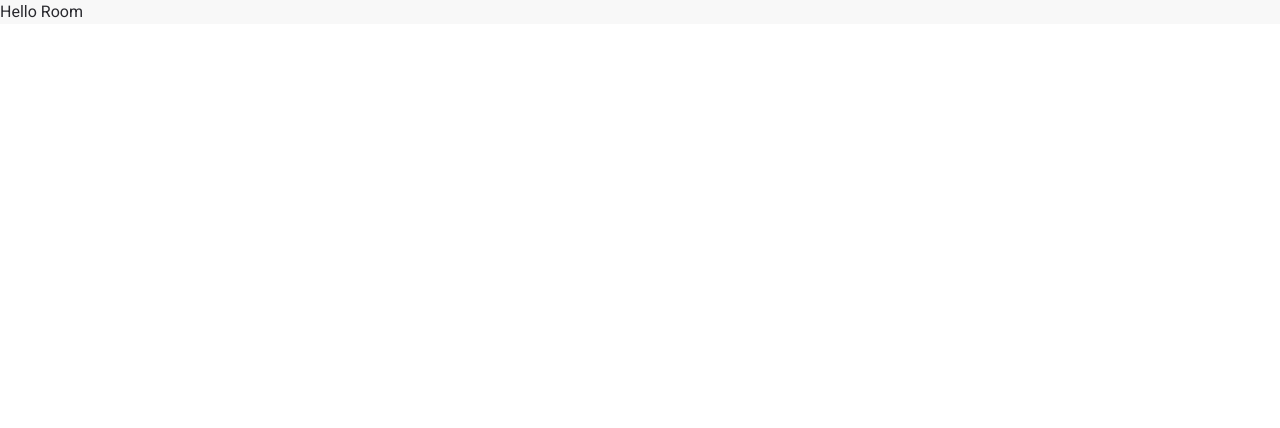
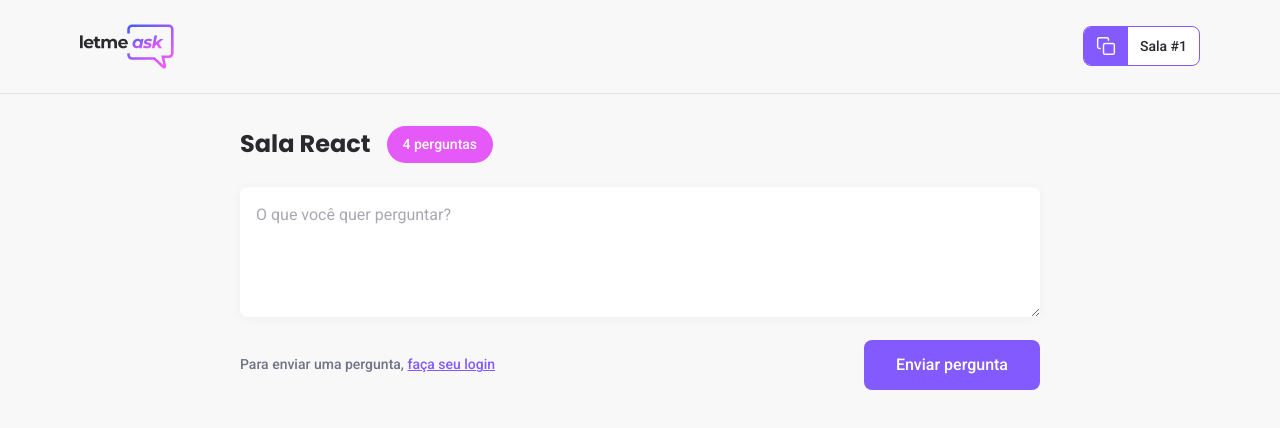
Before and after one commit to gmass0n/leatmeask, a React (Create React App) app: page /rooms/1 in a window 1280 px wide. Shown: the top 428 px of the page. Built offline with nearby package versions, Linux system fonts and the light colour scheme; no server answers.

Commit message:
feat: Adds room page and adds component to copy room code to clipbloar

```diff
--- /dev/null
+++ b/src/components/RoomCode/index.tsx
@@ -0,0 +1,28 @@
+import { Tooltip } from "@chakra-ui/react";
+import React from "react";
+
+import copyImg from "../../assets/images/copy.svg";
+
+import { Container } from "./styles";
+
+interface RoomCodeProps {
+  code: string;
+}
+
+export const RoomCode: React.FC<RoomCodeProps> = ({ code }) => {
+  function handleCopyRoomCodeToClipboard(): void {
+    navigator.clipboard.writeText(code);
+  }
+
+  return (
+    <Tooltip hasArrow label="Copiar código da sala">
+      <Container type="button" onClick={handleCopyRoomCodeToClipboard}>
+        <div>
+          <img src={copyImg} alt="Copy room code" />
+        </div>
+
+        <span>Sala #{code}</span>
+      </Container>
+    </Tooltip>
+  );
+};
--- /dev/null
+++ b/src/components/RoomCode/styles.ts
@@ -0,0 +1,46 @@
+import styled from "styled-components";
+
+export const Container = styled.button`
+  height: 40px;
+  border-radius: 8px;
+
+  background: ${({ theme }) => theme.colors.shape};
+  border: 1px solid ${({ theme }) => theme.colors.primary};
+  cursor: pointer;
+  overflow: hidden;
+
+  display: flex;
+  align-items: center;
+
+  transition: filter 0.4s;
+
+  &:hover {
+    filter: brightness(0.9);
+  }
+
+  > div {
+    height: 100%;
+    display: flex;
+    align-items: center;
+    justify-content: center;
+
+    background: ${({ theme }) => theme.colors.primary};
+    padding: 0 12px;
+  }
+
+  span {
+    flex: 1;
+
+    display: block;
+    align-self: center;
+
+    padding: 0 12px;
+    font-size: 14px;
+    font-weight: 500;
+
+    max-width: 245px;
+    overflow: hidden;
+    text-overflow: ellipsis;
+    white-space: nowrap;
+  }
+`;
--- a/src/pages/NewRoom/styles.ts
+++ b/src/pages/NewRoom/styles.ts
@@ -114,6 +114,7 @@ export const RightBox = styled.main`
       font-size: 14px;
       color: ${({ theme }) => theme.colors.darkGray};
       margin-top: 16px;
+      font-weight: 500;
 
       a {
         color: ${({ theme }) => theme.colors.secondary};
--- a/src/pages/Room/index.tsx
+++ b/src/pages/Room/index.tsx
@@ -1,11 +1,49 @@
-import React from "react";
+import { useParams } from "react-router-dom";
 
-import { Container } from "./styles";
+import logoImg from "../../assets/images/logo.svg";
+
+import { Button } from "../../components/Button";
+import { RoomCode } from "../../components/RoomCode";
+
+import { Container, Header, Content } from "./styles";
+
+interface ParamsProps {
+  id: string;
+}
 
 export const Room: React.FC = () => {
+  const params = useParams<ParamsProps>();
+
   return (
     <Container>
-      <h1>Hello Room</h1>
+      <Header>
+        <div>
+          <img src={logoImg} alt="Letmeask" />
+
+          <RoomCode code={params.id} />
+        </div>
+      </Header>
+
+      <Content>
+        <header>
+          <h1>Sala React</h1>
+
+          <span>4 perguntas</span>
+        </header>
+
+        <form>
+          <textarea placeholder="O que você quer perguntar?" />
+
+          <footer>
+            <span>
+              Para enviar uma pergunta,{" "}
+              <button type="button">faça seu login</button>
+            </span>
+
+            <Button type="submit">Enviar pergunta</Button>
+          </footer>
+        </form>
+      </Content>
     </Container>
   );
 };
--- a/src/pages/Room/styles.ts
+++ b/src/pages/Room/styles.ts
@@ -1,3 +1,98 @@
 import styled from "styled-components";
 
 export const Container = styled.div``;
+
+export const Header = styled.header`
+  padding: 24px;
+  border-bottom: 1px solid #e2e2e2;
+
+  > div {
+    display: flex;
+    align-items: center;
+    justify-content: space-between;
+
+    max-width: 1120px;
+    margin: 0 auto;
+
+    > img {
+      max-height: 45px;
+    }
+  }
+`;
+
+export const Content = styled.main`
+  max-width: 800px;
+  margin: 0 auto;
+
+  > header {
+    display: flex;
+    align-items: center;
+
+    margin: 32px 0 24px;
+
+    h1 {
+      font-family: "Poppins", sans-serif;
+      font-weight: 700;
+      font-size: 24px;
+      color: ${({ theme }) => theme.colors.dark};
+    }
+
+    span {
+      margin-left: 16px;
+      background: ${({ theme }) => theme.colors.secondary};
+      border-radius: 9999px;
+      padding: 8px 16px;
+      color: ${({ theme }) => theme.colors.heading};
+      font-weight: 500;
+      font-size: 14px;
+    }
+  }
+
+  > form {
+    textarea {
+      width: 100%;
+      border: 0;
+      padding: 16px;
+      border-radius: 8px;
+      color: ${({ theme }) => theme.colors.dark};
+      background: ${({ theme }) => theme.colors.shape};
+      box-shadow: 0 2px 12px rgba(0, 0, 0, 0.04);
+      resize: vertical;
+      min-height: 130px;
+
+      &::placeholder {
+        color: ${({ theme }) => theme.colors.gray};
+      }
+    }
+
+    > footer {
+      display: flex;
+      justify-content: space-between;
+      align-items: center;
+
+      margin-top: 16px;
+
+      span {
+        font-size: 14px;
+        font-weight: 500;
+        color: ${({ theme }) => theme.colors.darkGray};
+
+        button {
+          background: none;
+          border: none;
+          color: ${({ theme }) => theme.colors.primary};
+          text-decoration: underline;
+          font-size: 14px;
+          font-weight: 500;
+          cursor: pointer;
+
+          transition: filter 0.3s;
+
+          &:hover {
+            filter: brightness(0.8);
+          }
+        }
+      }
+    }
+  }
+`;
--- a/src/styles/global.tsx
+++ b/src/styles/global.tsx
@@ -7,12 +7,12 @@ export const GlobalStyle = createGlobalStyle`
     box-sizing: border-box;
   }
 
-  body, #root {
+  body, #root, html {
     background: ${({ theme }) => theme.colors.background};
     color: ${({ theme }) => theme.colors.dark};
   }
 
-  body, #root, input, button, textarea {
+  body, #root, html, input, button, textarea {
     font-size: 16px;
     font-family: "Roboto", sans-serif;
   }
```
